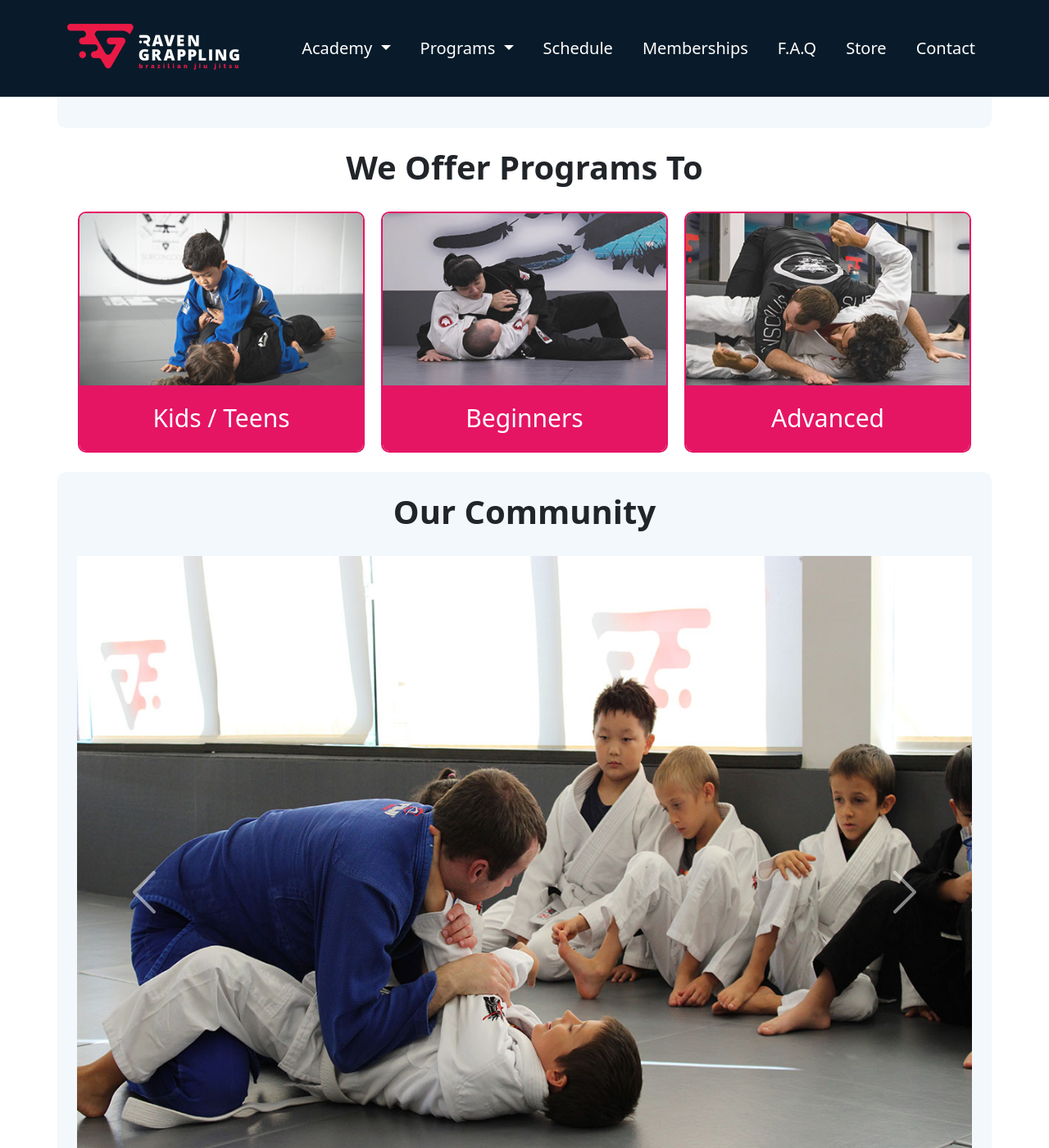
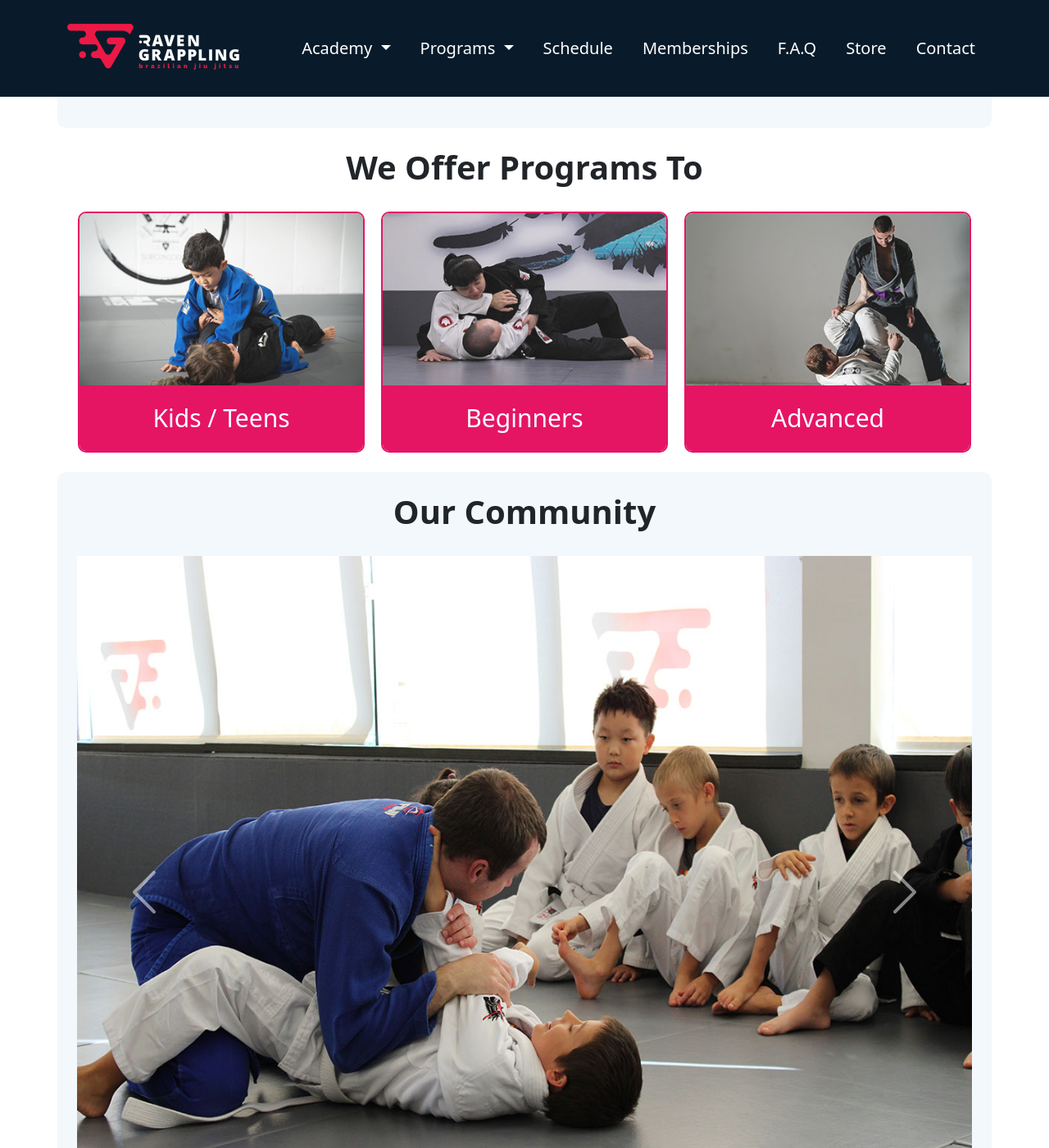
Before and after one commit to RavenGrappling/RavenGrappling.github.io, a Jekyll site: the page built from index.md, in a window 1280 px wide and 1400 px high, scrolled down 1690 px. Shown: the whole window at 82% size. Built offline with Jekyll 4.4.1, drawn with Linux system fonts in a browser that asks for light colours.

Commit message:
Update raven.css

```diff
--- a/assets/css/raven.css
+++ b/assets/css/raven.css
@@ -157,7 +157,7 @@
   background-image: url("/assets/images/button_beginners1.jpg")
 }
 .rg-image-buttons .rg-image-button-advanced {
-  background-image: url("/assets/images/button_advanced1.jpg")
+  background-image: url("/assets/images/button_advanced.jpg")
 }
 
 @media (max-width: 991.98px) {
```
